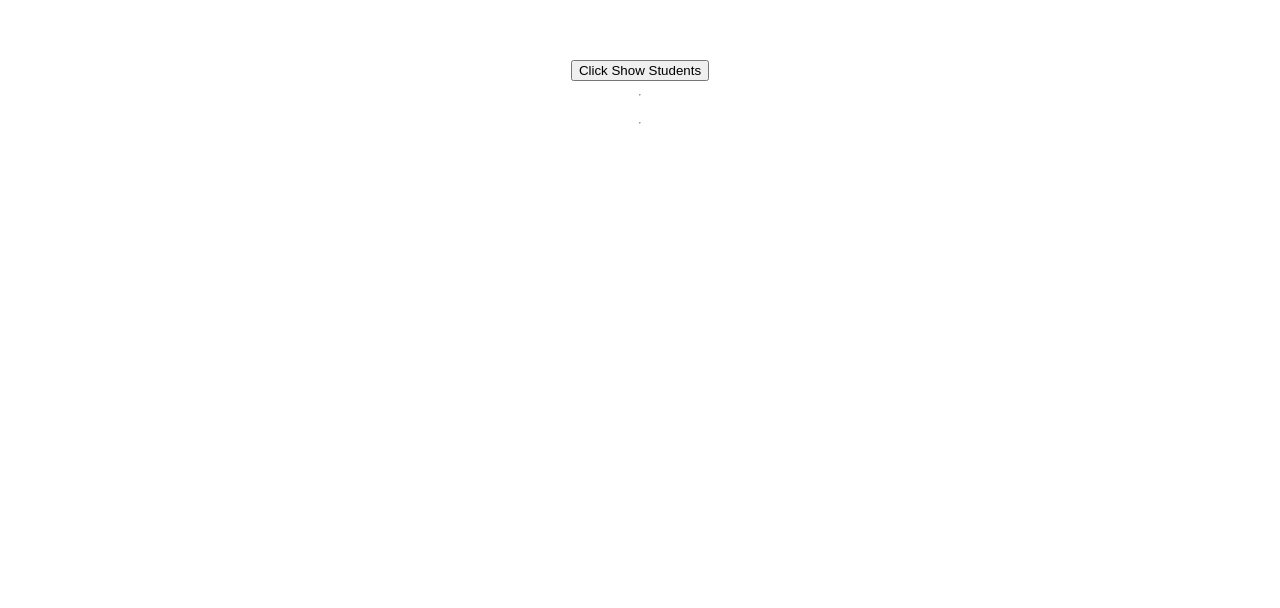
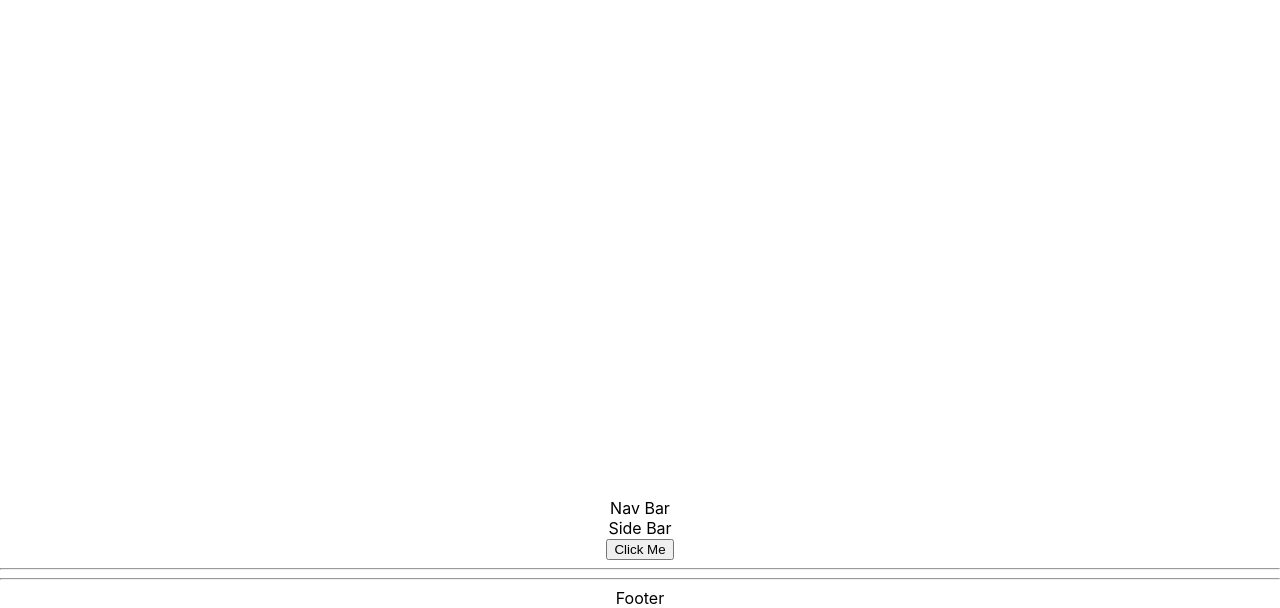
Before and after one commit to rpenrose/CodeTest, a React (Create React App) app in the folder react-app/: page / in a window 1280 px wide. Shown: the part 302-910 px from the top of the page. Before the commit the page ends 800 px from the top, so only its background shows below. Built offline with nearby package versions, Linux system fonts and the light colour scheme.

Commit message:
Add components

```diff
--- a/react-app/src/App.tsx
+++ b/react-app/src/App.tsx
@@ -1,6 +1,9 @@
 import React, { useEffect, useState } from 'react';
 import './App.css';
+import NavBar from './NavBar';
 import { Student, StudentApi } from './StudentApi';
+import SideBar from './SideBar';
+import Footer from './Footer';
 
 function App() {
 
@@ -14,38 +17,44 @@ function App() {
     })
   }, []);
 
-  const handleShowStudents = () => {
+  const handleButton1 = () => {
     setStudents(testData);
   }
 
-  const handleShowStudent = (student: Student) => () => {
+  const handleButton2 = (student: Student) => () => {
     setStudent(student);
   }
 
-  console.log(`Render: ${new Date()}`)
   return (
     <div className="App">
       <header className="App-header">
-        <button onClick={handleShowStudents} >Click Show Students</button>
+      </header>
+      <div className="grid">
+        <div className="top"><NavBar /></div>
+        <div className="side"><SideBar /></div>
+        <div className="content">
+
+          <button onClick={handleButton1} >Click Me</button>
           <hr />
 
           <div>
             {students?.map(s =>
 
               <div key={s.id}>
-              Student: {s.name} <button onClick={handleShowStudent(s)} >Show</button>
+                Name: {s.name} <button onClick={handleButton2(s)} >Click Me 2</button>
               </div>
             )}
           </div>
 
           <hr />
           {student && <div>
-          Details for Student: {student.name} (id: {student.id})
+            Details: {student.name} (id: {student.id})
         </div>}
+        </div>
 
+      </div>
+      <div className="side"><Footer /></div>
 
-
-      </header>
     </div>
   );
 }
--- /dev/null
+++ b/react-app/src/Footer.tsx
@@ -0,0 +1,5 @@
+function Footer() {
+    return <div>Footer</div>
+}
+
+export default Footer;
--- /dev/null
+++ b/react-app/src/NavBar.tsx
@@ -0,0 +1,5 @@
+function NavBar() {
+    return <div>Nav Bar</div>
+}
+
+export default NavBar;
--- /dev/null
+++ b/react-app/src/SideBar.tsx
@@ -0,0 +1,5 @@
+function SideBar() {
+    return <div>Side Bar</div>
+}
+
+export default SideBar;
```
Lines whose indentation alone changed are shown as unchanged.
